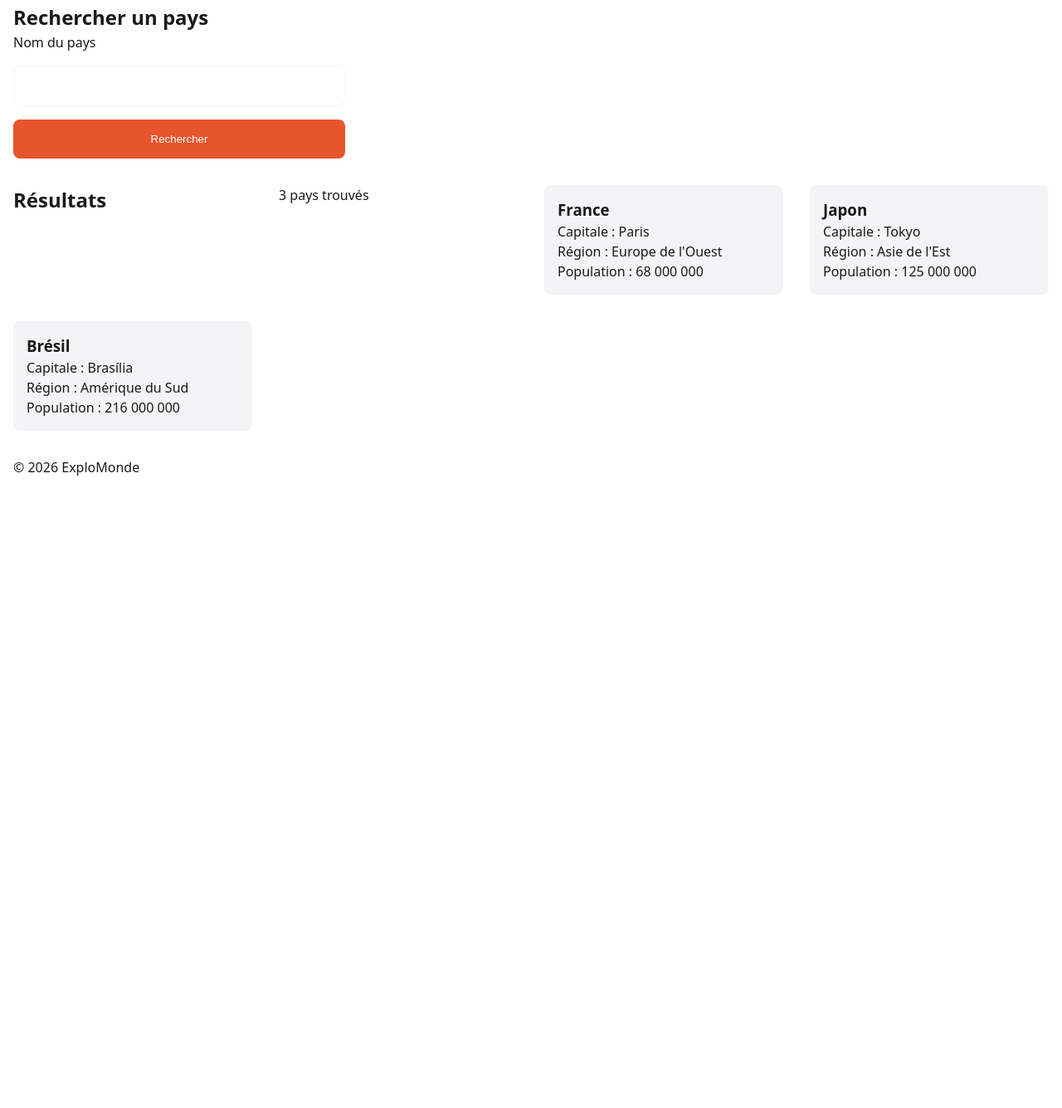
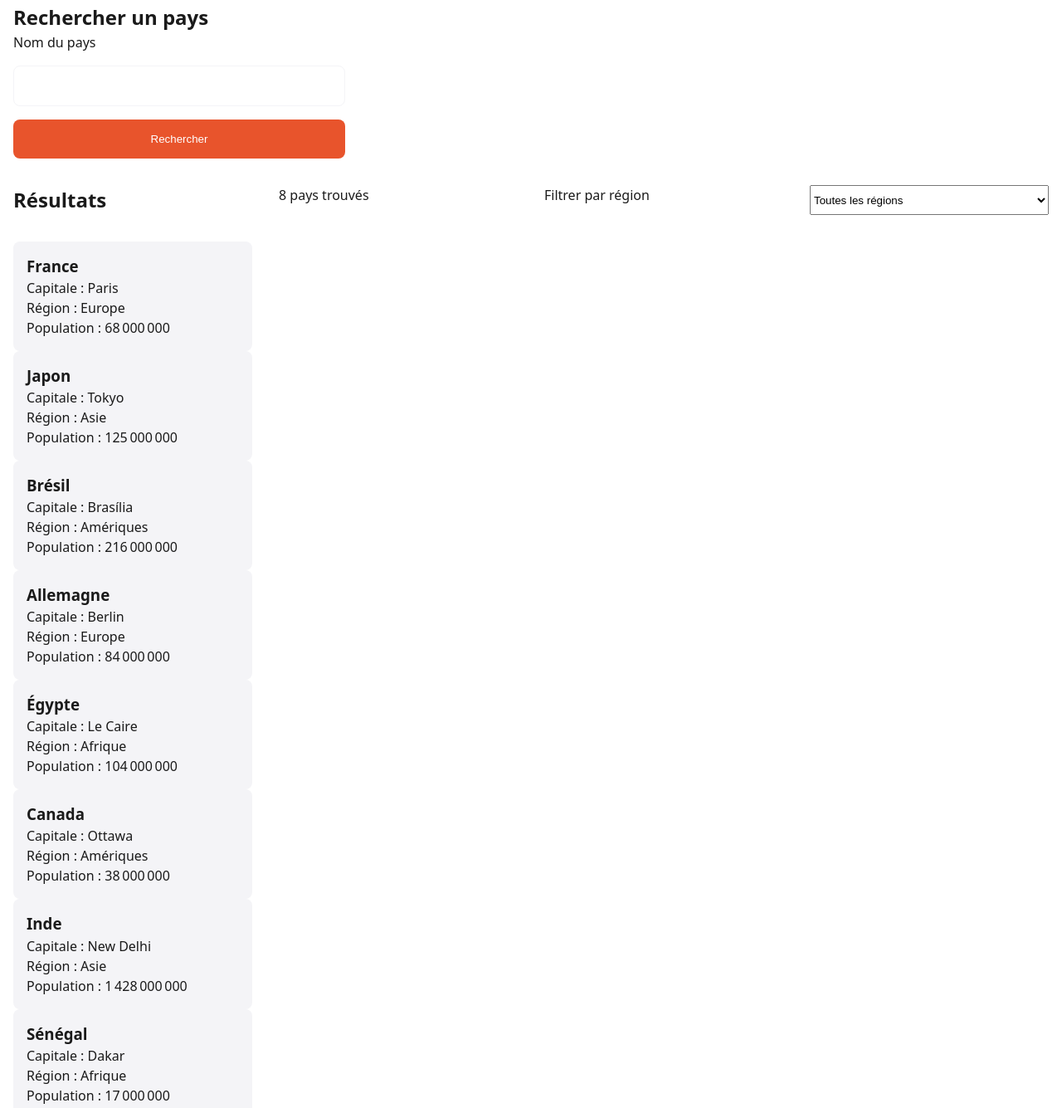
Before and after one commit to IderMassinissa/ExploMonde_IDER_Massinissa, a plain HTML site: page index.html in a window 1280 px wide. Shown: the part 165-1500 px from the top of the page at 83% size. Before the commit the page ends 800 px from the top, so only its background shows below. Drawn offline with Linux system fonts and the light colour scheme.

Commit message:
feat: affichage dynamique des pays avec filtre et detail (TP4)

```diff
--- a/index.html
+++ b/index.html
@@ -33,33 +33,25 @@
 
       <section id="resultats">
         <h2>Résultats</h2>
-        <p role="status">3 pays trouvés</p>
+        <p id="statut-resultats" role="status">8 pays trouvés</p>
 
-        <article>
-          <h3>France</h3>
-          <p>Capitale : Paris</p>
-          <p>Région : Europe de l'Ouest</p>
-          <p>Population : 68 000 000</p>
-        </article>
+        <label for="filtre-region">Filtrer par région</label>
+        <select id="filtre-region">
+          <option value="toutes">Toutes les régions</option>
+          <option value="Europe">Europe</option>
+          <option value="Asie">Asie</option>
+          <option value="Amériques">Amériques</option>
+          <option value="Afrique">Afrique</option>
+        </select>
 
-        <article>
-          <h3>Japon</h3>
-          <p>Capitale : Tokyo</p>
-          <p>Région : Asie de l'Est</p>
-          <p>Population : 125 000 000</p>
-        </article>
-
-        <article>
-          <h3>Brésil</h3>
-          <p>Capitale : Brasília</p>
-          <p>Région : Amérique du Sud</p>
-          <p>Population : 216 000 000</p>
-        </article>
+        <div id="resultats-liste"></div>
+        <div id="detail" hidden></div>
       </section>
     </main>
 
     <footer>
       <p>&copy; 2026 ExploMonde</p>
     </footer>
+    <script type="module" src="js/main.js"></script>
   </body>
 </html>
--- /dev/null
+++ b/js/data.js
@@ -0,0 +1,58 @@
+export const pays = [
+  {
+    nom: "France",
+    capitale: "Paris",
+    region: "Europe",
+    population: 68000000,
+    code: "FR",
+  },
+  {
+    nom: "Japon",
+    capitale: "Tokyo",
+    region: "Asie",
+    population: 125000000,
+    code: "JP",
+  },
+  {
+    nom: "Brésil",
+    capitale: "Brasília",
+    region: "Amériques",
+    population: 216000000,
+    code: "BR",
+  },
+  {
+    nom: "Allemagne",
+    capitale: "Berlin",
+    region: "Europe",
+    population: 84000000,
+    code: "DE",
+  },
+  {
+    nom: "Égypte",
+    capitale: "Le Caire",
+    region: "Afrique",
+    population: 104000000,
+    code: "EG",
+  },
+  {
+    nom: "Canada",
+    capitale: "Ottawa",
+    region: "Amériques",
+    population: 38000000,
+    code: "CA",
+  },
+  {
+    nom: "Inde",
+    capitale: "New Delhi",
+    region: "Asie",
+    population: 1428000000,
+    code: "IN",
+  },
+  {
+    nom: "Sénégal",
+    capitale: "Dakar",
+    region: "Afrique",
+    population: 17000000,
+    code: "SN",
+  },
+];
--- /dev/null
+++ b/js/main.js
@@ -0,0 +1,29 @@
+import { pays } from "./data.js";
+import { afficherListe, afficherDetail } from "./ui.js";
+
+const conteneur = document.querySelector("#resultats-liste");
+const selectRegion = document.querySelector("#filtre-region");
+const zoneDetail = document.querySelector("#detail");
+const statut = document.querySelector("#statut-resultats");
+
+function rendre(liste) {
+  afficherListe(liste, conteneur);
+  statut.textContent = `${liste.length} pays trouvés`;
+}
+
+rendre(pays);
+
+selectRegion.addEventListener("change", () => {
+  const valeur = selectRegion.value;
+  const filtres =
+    valeur === "toutes" ? pays : pays.filter((p) => p.region === valeur);
+  rendre(filtres);
+});
+
+conteneur.addEventListener("click", (e) => {
+  const carte = e.target.closest(".carte");
+  if (!carte) return;
+
+  const p = pays.find((x) => x.code === carte.dataset.code);
+  if (p) afficherDetail(p, zoneDetail);
+});
--- /dev/null
+++ b/js/ui.js
@@ -0,0 +1,40 @@
+export function creerCarte(p) {
+  const article = document.createElement("article");
+  article.classList.add("carte");
+  article.dataset.code = p.code;
+  article.tabIndex = 0;
+
+  const titre = document.createElement("h3");
+  titre.textContent = p.nom;
+
+  const capitale = document.createElement("p");
+  capitale.textContent = `Capitale : ${p.capitale}`;
+
+  const region = document.createElement("p");
+  region.textContent = `Région : ${p.region}`;
+
+  const population = document.createElement("p");
+  population.textContent = `Population : ${p.population.toLocaleString("fr-FR")}`;
+
+  article.append(titre, capitale, region, population);
+  return article;
+}
+
+export function afficherListe(liste, conteneur) {
+  const frag = document.createDocumentFragment();
+  liste.forEach((p) => frag.append(creerCarte(p)));
+  conteneur.replaceChildren(frag);
+}
+
+export function afficherDetail(p, zoneDetail) {
+  zoneDetail.textContent = "";
+
+  const titre = document.createElement("h3");
+  titre.textContent = p.nom;
+
+  const infos = document.createElement("p");
+  infos.textContent = `${p.capitale} — ${p.region} — ${p.population.toLocaleString("fr-FR")} habitants`;
+
+  zoneDetail.append(titre, infos);
+  zoneDetail.hidden = false;
+}
```
